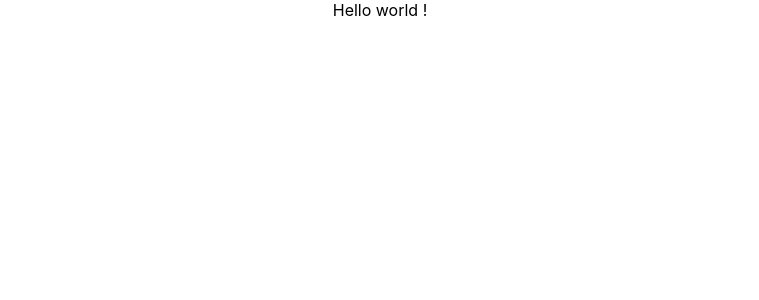
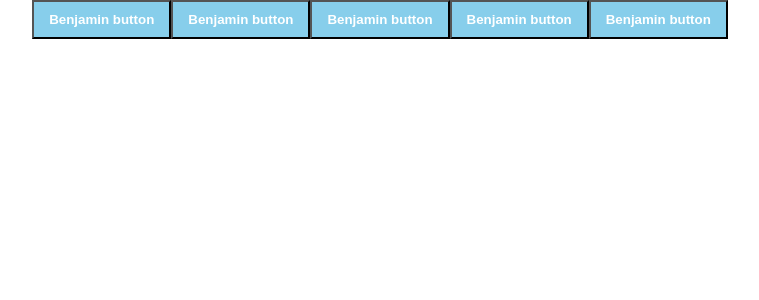
Before and after one commit to Mgaed75/2021_11_17_react, a React (Create React App) app: page / in a window 1280 px wide. Shown: the top 300 px of the page, without its empty margins (260-1019 px from the left). Built offline with nearby package versions, Linux system fonts and the light colour scheme.

Commit message:
Export/ Import Composant 'Button'

```diff
--- a/src/App/App.tsx
+++ b/src/App/App.tsx
@@ -1,11 +1,21 @@
 import React from 'react';
-// import logo from './logo.svg';
+
 import './App.css';
+
+import Button from './components/Button/Button'
 
 function App() {
   return (
     <div className="App">
-      Hello world !
+      <Button />
+
+      <Button />
+
+      <Button />
+
+      <Button />
+
+      <Button />
     </div>
   );
 }
--- a/src/App/components/Button/Button.js
+++ b/src/App/components/Button/Button.js
@@ -1,4 +1,5 @@
 import React from "react";
+
 import "./Button.css"
 
 /**
@@ -9,3 +10,5 @@ import "./Button.css"
 const Button = (props) => {
   return <button className="Button">Benjamin button</button>;
 };
+
+export default Button;
```
